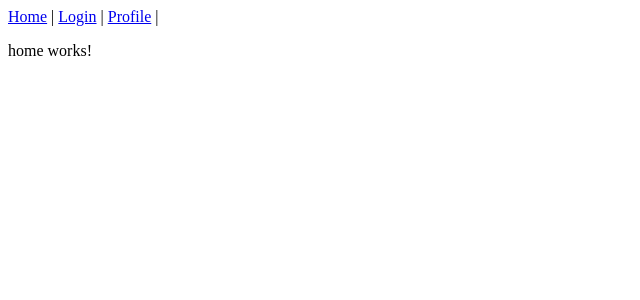
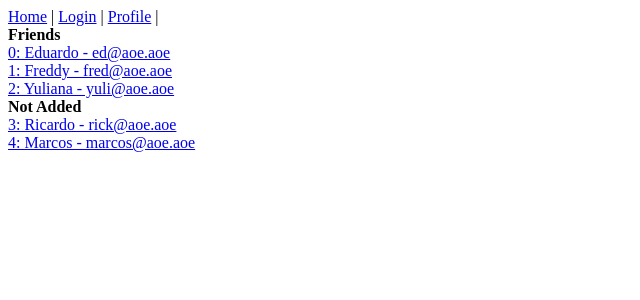
Before and after one commit to gonzaloan/fakemessenger, an Angular app in the folder fakemsn/: page / in a window 1280 px wide. Shown: the top 300 px of the page, without its empty margins (0-640 px from the left). Built offline with nearby package versions, Linux system fonts and the light colour scheme.

Commit message:
Agrega service de user

```diff
--- a/fakemsn/src/app/app.module.ts
+++ b/fakemsn/src/app/app.module.ts
@@ -14,7 +14,7 @@ const appRoutes: Routes = [
   {path: '', component: HomeComponent},
   {path: 'home', component: HomeComponent},
   {path: 'login', component: LoginComponent},
-  {path: 'conversation', component: ConversationComponent},
+  {path: 'conversation/:uid', component: ConversationComponent},
   {path: 'profile', component: ProfileComponent}
 ];
 
--- a/fakemsn/src/app/components/conversation/conversation.component.ts
+++ b/fakemsn/src/app/components/conversation/conversation.component.ts
@@ -1,4 +1,7 @@
-import { Component, OnInit } from '@angular/core';
+import {Component, OnInit} from '@angular/core';
+import {ActivatedRoute} from '@angular/router';
+import {User} from '../../interfaces/user';
+import {UserService} from '../../services/user.service';
 
 @Component({
   selector: 'app-conversation',
@@ -7,7 +10,19 @@ import { Component, OnInit } from '@angular/core';
 })
 export class ConversationComponent implements OnInit {
 
-  constructor() { }
+  friendId: any;
+  friends: User[] = [];
+  friend: User;
+  constructor(private activatedRoute: ActivatedRoute, private userService: UserService) {
+    this.friendId = this.activatedRoute.snapshot.params['uid'];
+    console.log(this.friendId);
+    this.friends = this.userService.getFriends();
+
+    // Buscamos en nuestro arreglo el id que enviamos
+    this.friend = this.friends.find((record) => record.uid == this.friendId);
+    console.log(this.friend);
+  }
+
 
   ngOnInit() {
   }
--- a/fakemsn/src/app/components/home/home.component.html
+++ b/fakemsn/src/app/components/home/home.component.html
@@ -1,3 +1,21 @@
-<p>
-  home works!
-</p>
+<div>
+  <b>Friends</b>
+  <ng-container *ngFor="let user of friends; let i = index">
+    <div *ngIf="user.friend">
+      <a routerLink="/conversation/{{user.uid}}">
+        {{i}}: {{user.nick}} - {{user.email}}
+      </a>
+    </div>
+  </ng-container>
+</div>
+
+<div>
+  <b>Not Added</b>
+  <ng-container *ngFor="let user of friends; let i = index">
+    <div *ngIf="!user.friend">
+      <a routerLink="/conversation/{{user.uid}}">
+        {{i}}: {{user.nick}} - {{user.email}}
+      </a>
+    </div>
+  </ng-container>
+</div>
--- a/fakemsn/src/app/components/home/home.component.ts
+++ b/fakemsn/src/app/components/home/home.component.ts
@@ -1,4 +1,6 @@
-import { Component, OnInit } from '@angular/core';
+import {Component, OnInit} from '@angular/core';
+import {User} from '../../interfaces/user';
+import {UserService} from '../../services/user.service';
 
 @Component({
   selector: 'app-home',
@@ -6,8 +8,12 @@ import { Component, OnInit } from '@angular/core';
   styleUrls: ['./home.component.scss']
 })
 export class HomeComponent implements OnInit {
+  friends: User[] = [];
 
-  constructor() { }
+  constructor(private userService: UserService) {
+    this.friends = this.userService.getFriends();
+    console.log(this.friends);
+  }
 
   ngOnInit() {
   }
--- /dev/null
+++ b/fakemsn/src/app/interfaces/user.ts
@@ -0,0 +1,8 @@
+export interface User {
+  nick: string;
+  subNick?: string;
+  age: number;
+  email: string;
+  friend: boolean;
+  uid: any;
+}
--- /dev/null
+++ b/fakemsn/src/app/services/user.service.ts
@@ -0,0 +1,53 @@
+import {Injectable} from '@angular/core';
+import {User} from '../interfaces/user';
+
+@Injectable({
+  providedIn: 'root'
+})
+export class UserService {
+
+  friends: User[] = [];
+
+  constructor() {
+    const user1: User = {
+      nick: 'Eduardo',
+      age: 24,
+      email: 'ed@aoe.aoe',
+      friend: true,
+      uid: 1
+    };
+    const user2: User = {
+      nick: 'Freddy',
+      age: 28,
+      email: 'fred@aoe.aoe',
+      friend: true,
+      uid: 2
+    };
+    const user3: User = {
+      nick: 'Yuliana',
+      age: 18,
+      email: 'yuli@aoe.aoe',
+      friend: true,
+      uid: 3
+    };
+    const user4: User = {
+      nick: 'Ricardo',
+      age: 17,
+      email: 'rick@aoe.aoe',
+      friend: false,
+      uid: 4
+    };
+    const user5: User = {
+      nick: 'Marcos',
+      age: 30,
+      email: 'marcos@aoe.aoe',
+      friend: false,
+      uid: 5
+    };
+    this.friends.push(user1, user2, user3, user4, user5);
+  }
+
+  getFriends() {
+    return this.friends;
+  }
+}
```
Also changed, not shown: 1 other file (tests, documents, lock files or other folders).
